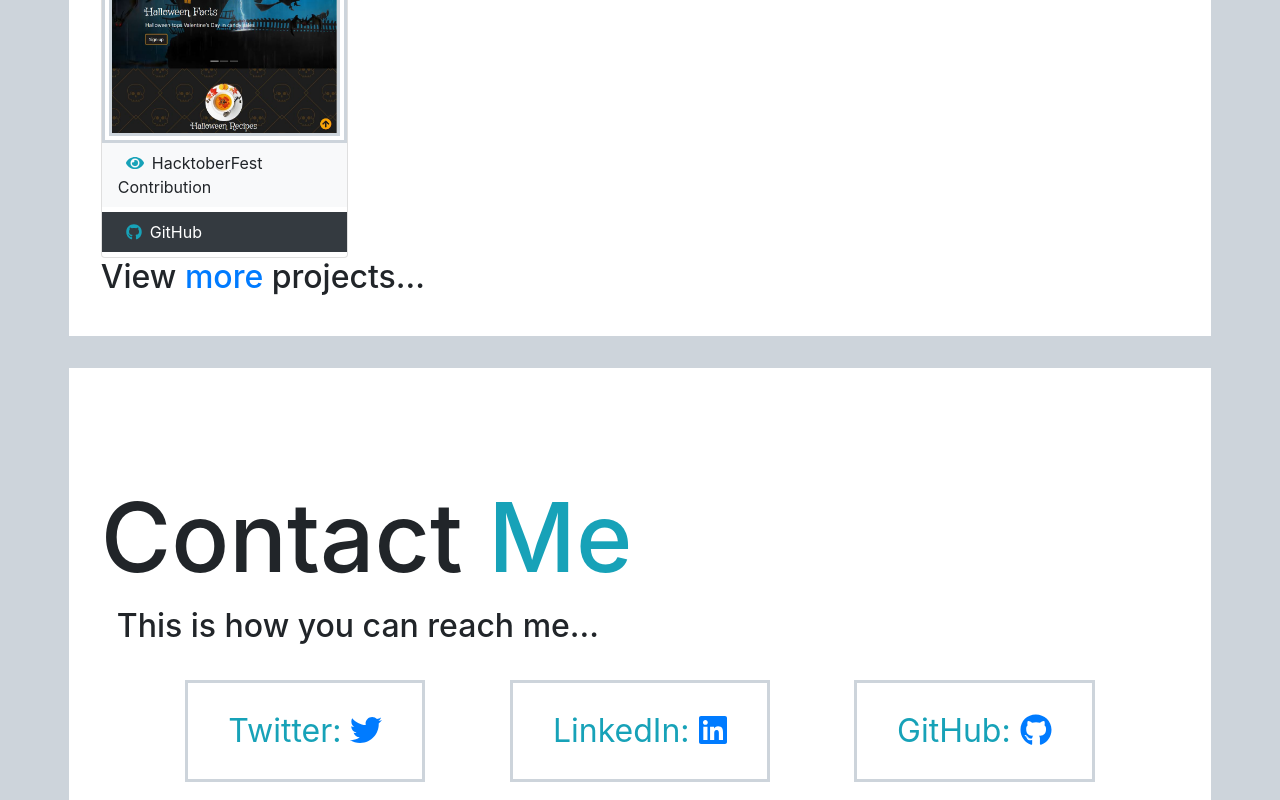
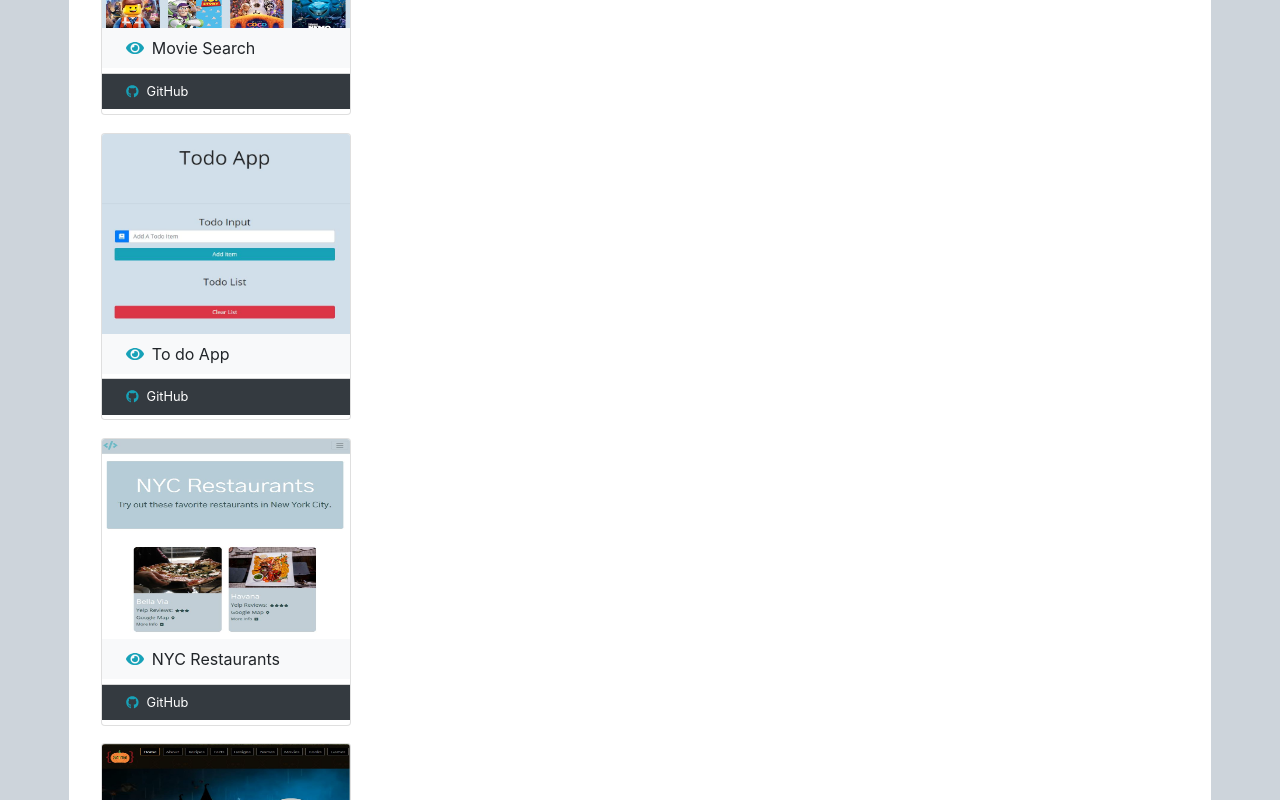
Before and after one commit to Yglez/yglezPortfolio, a React (Create React App) app: page / in a window 1280 px wide. Shown: the part 1400-2200 px from the top of the page. Built offline with nearby package versions, Linux system fonts and the light colour scheme.

Commit message:
fixed color issue on icon, issues occured in mobile devices

```diff
--- a/src/App.css
+++ b/src/App.css
@@ -211,6 +211,31 @@ main#home h1 {
 .card-body {
   padding: 0 !important;
 }
+.card-footer {
+  padding: 0 !important;
+}
+span.text-info > a {
+  color: rgb(23, 162, 184);
+}
+span.text-info > a:hover {
+  font-size: 2.1rem;
+  text-decoration: underline;
+}
+.contactSvg {
+  color: rgb(23, 162, 184);
+}
+.contactSvg:hover {
+  font-size: 2.2rem;
+}
+.card {
+  margin: 1.1rem 0;
+  max-width: 250px;
+  max-height: 300px;
+}
+.card-img-top {
+  max-width: 250px;
+  max-height: 200px;
+}
 
 @media screen and (min-width: 1171px) {
 }
--- a/src/components/Contact.js
+++ b/src/components/Contact.js
@@ -13,19 +13,22 @@ class Contact extends Component {
           <div className="boxes">
             <div>
               <span className="text-info icons">Twitter: </span>
-              <a href="https://twitter.com/Yesglez2">
+              <a className="contactSvg" href="https://twitter.com/Yesglez2">
                 <FontAwesomeIcon icon={["fab", "twitter"]} />
               </a>
             </div>
             <div>
               <span className="text-info icons">LinkedIn: </span>
-              <a href="https://www.linkedin.com/in/yglez/">
+              <a
+                className="contactSvg"
+                href="https://www.linkedin.com/in/yglez/"
+              >
                 <FontAwesomeIcon icon={["fab", "linkedin"]} />
               </a>
             </div>
             <div>
               <span className="text-info icons">GitHub: </span>
-              <a href="https://github.com/Yglez">
+              <a className="contactSvg" href="https://github.com/Yglez">
                 <FontAwesomeIcon icon={["fab", "github"]} />
               </a>
             </div>
--- a/src/components/Work.js
+++ b/src/components/Work.js
@@ -5,15 +5,28 @@ import workData from "./dataApi/workData";
 class Work extends Component {
   constructor(props) {
     super(props);
-    this.state = { workData: workData };
+    this.state = {
+      workData: workData
+    };
   }
   render() {
     const { workData } = this.state;
     return (
-      <div className="row">
-        {workData.map(data => {
+      <div className="cards">
+        {workData.map((data, i) => {
           return <WorkCard key={data.id} data={data} />;
         })}
+        {/*         {workData.map((data, i) => {
+          if ((i + 1) % 4 === 0) {
+            return (
+              <div className="card-deck" key={data.id}>
+                <WorkCard key={data.id} data={data} />
+              </div>
+            );
+          } else {
+            return <WorkCard key={data.id} data={data} />;
+          }
+        })} */}
       </div>
     );
   }
--- a/src/components/WorkCard.js
+++ b/src/components/WorkCard.js
@@ -5,8 +5,6 @@ class WorkCard extends Component {
   render() {
     const { projectSite, projectName, img, githubLink } = this.props.data;
     return (
-      <div className="col-md-3">
-        <div className="projects">
       <div className="card">
         <img src={img} className="card-img-top" alt="projects" />
         <div className="card-body">
@@ -14,11 +12,13 @@ class WorkCard extends Component {
             <FontAwesomeIcon className="icon0x" icon={["fas", "eye"]} />
             {projectName}
           </a>
+          <div className="card-footer">
+            <small className="text-muted">
               <a href={githubLink} className="btn-dark">
                 <FontAwesomeIcon className="icon0x" icon={["fab", "github"]} />
                 GitHub
               </a>
-            </div>
+            </small>
           </div>
         </div>
       </div>
```
Lines whose indentation alone changed are shown as unchanged.
